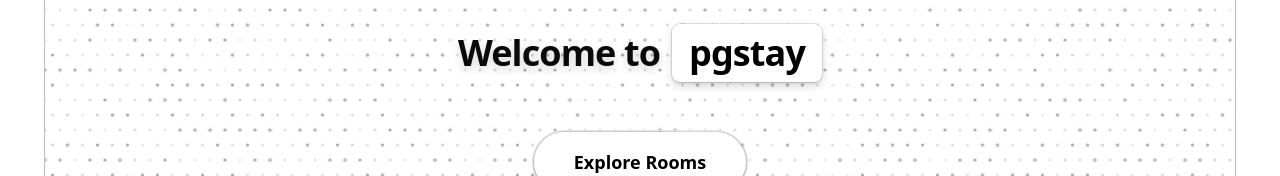
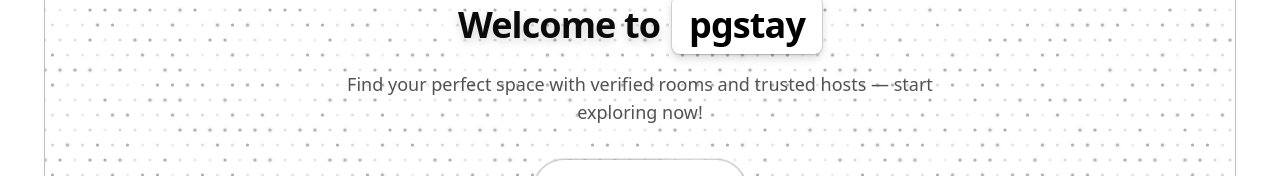
Before and after one commit to Tanmay-008/pgstay, a React app in the folder frontend/: page / in a window 1280 px wide. Shown: the part 307-483 px from the top of the page. Built offline with nearby package versions, Linux system fonts and the light colour scheme; no server answers; the HTML template or start-up script is replaced by a standard one.

Commit message:
add ubtitile

```diff
--- a/frontend/src/components/layout/Hero.tsx
+++ b/frontend/src/components/layout/Hero.tsx
@@ -37,7 +37,7 @@ export function Hero() {
 
         {/* Subtitle */}
         <p className="mt-4 text-base sm:text-lg text-neutral-600 dark:text-neutral-400">
-          {/* Find your perfect space with verified rooms and trusted hosts — start exploring now! */}
+          Find your perfect space with verified rooms and trusted hosts — start exploring now!
         </p>
 
         {/* <h1>
```
